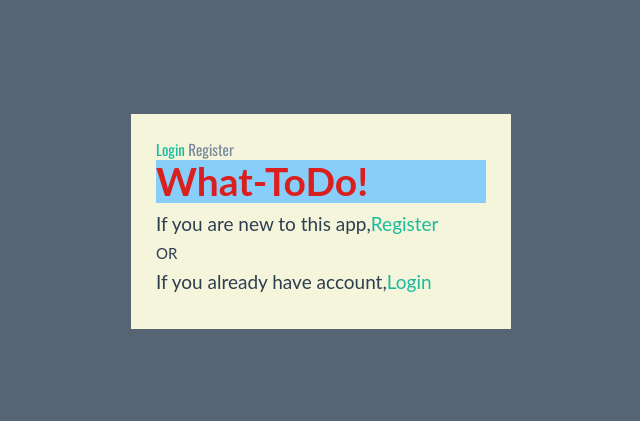
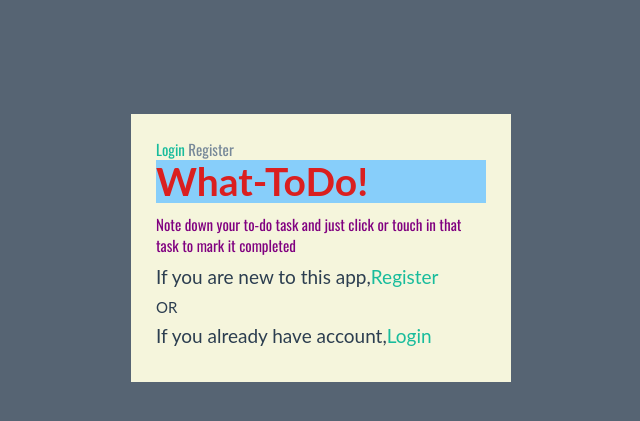
Before and after one commit to binualiyas/TodoApp, a Django app: page / in a window 1280 px wide. Shown: the top 421 px of the page, without its empty margins (319-959 px from the left). Run offline with Django 3.2, Linux system fonts and the light colour scheme; some libraries are stand-ins or nearby versions.

Commit message:
index description added

```diff
--- a/ToDoApp/templates/ToDoApp/index.html
+++ b/ToDoApp/templates/ToDoApp/index.html
@@ -16,6 +16,7 @@
                     <a href="{% url 'login' %}" >Login</a>
                     <a href="{% url 'register' %}" style="color: lightslategrey;">Register</a>
                     <h1 style="margin-top: 0em; color: rgb(218, 31, 31); background-color: lightskyblue; font-weight: bold;">What-ToDo!</h1>
+                    <p style="color: purple;">Note down your to-do task and just click or touch in that task to mark it completed</p>
                     <h4>If you are new to this app,<a href="{% url 'register' %}">Register</a></h4>
                     <h5>OR</h5>
                     <h4>If you already have account,<a href="{% url 'login' %}">Login</a></h4>
```
Also changed, not shown: db.sqlite3.
